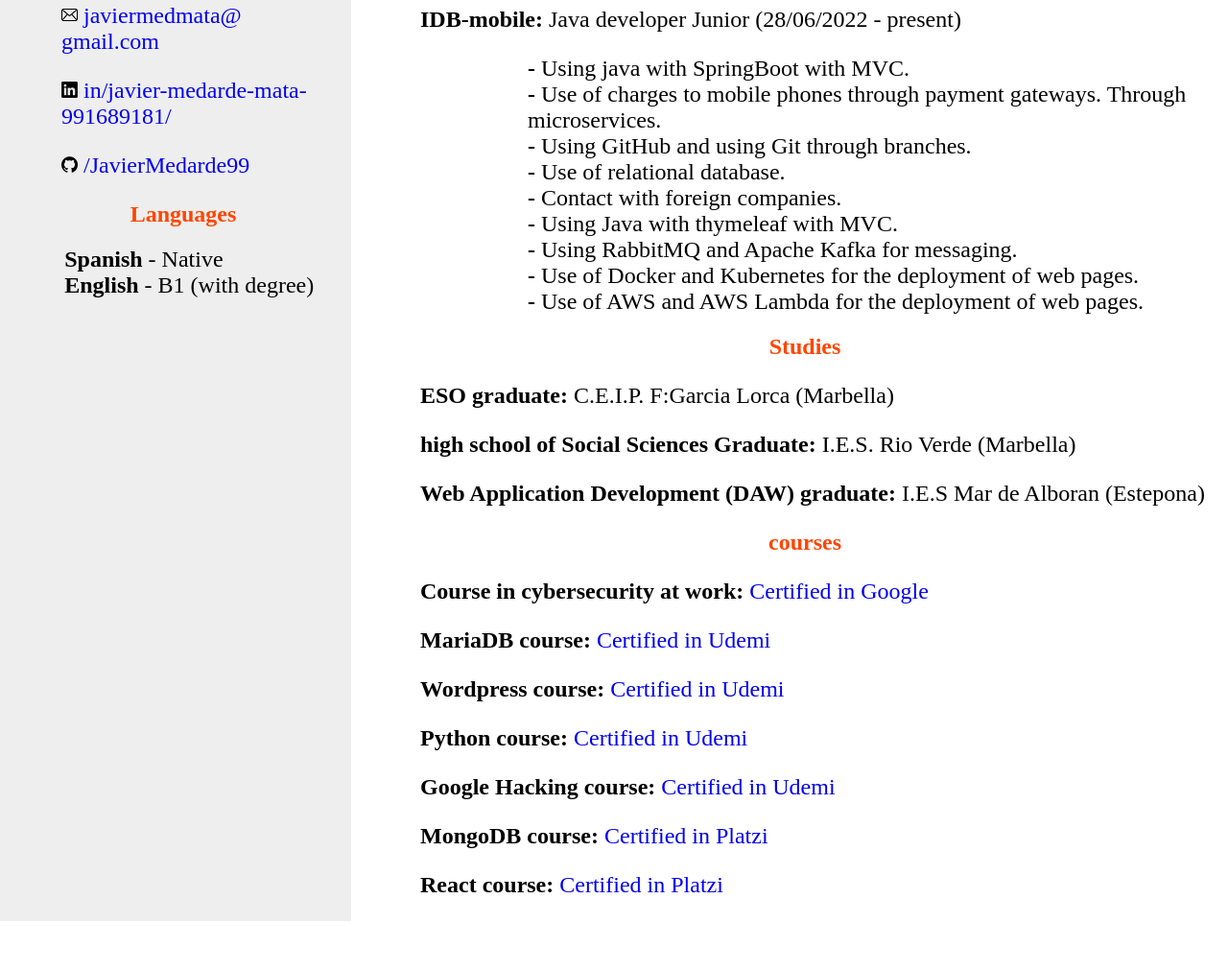
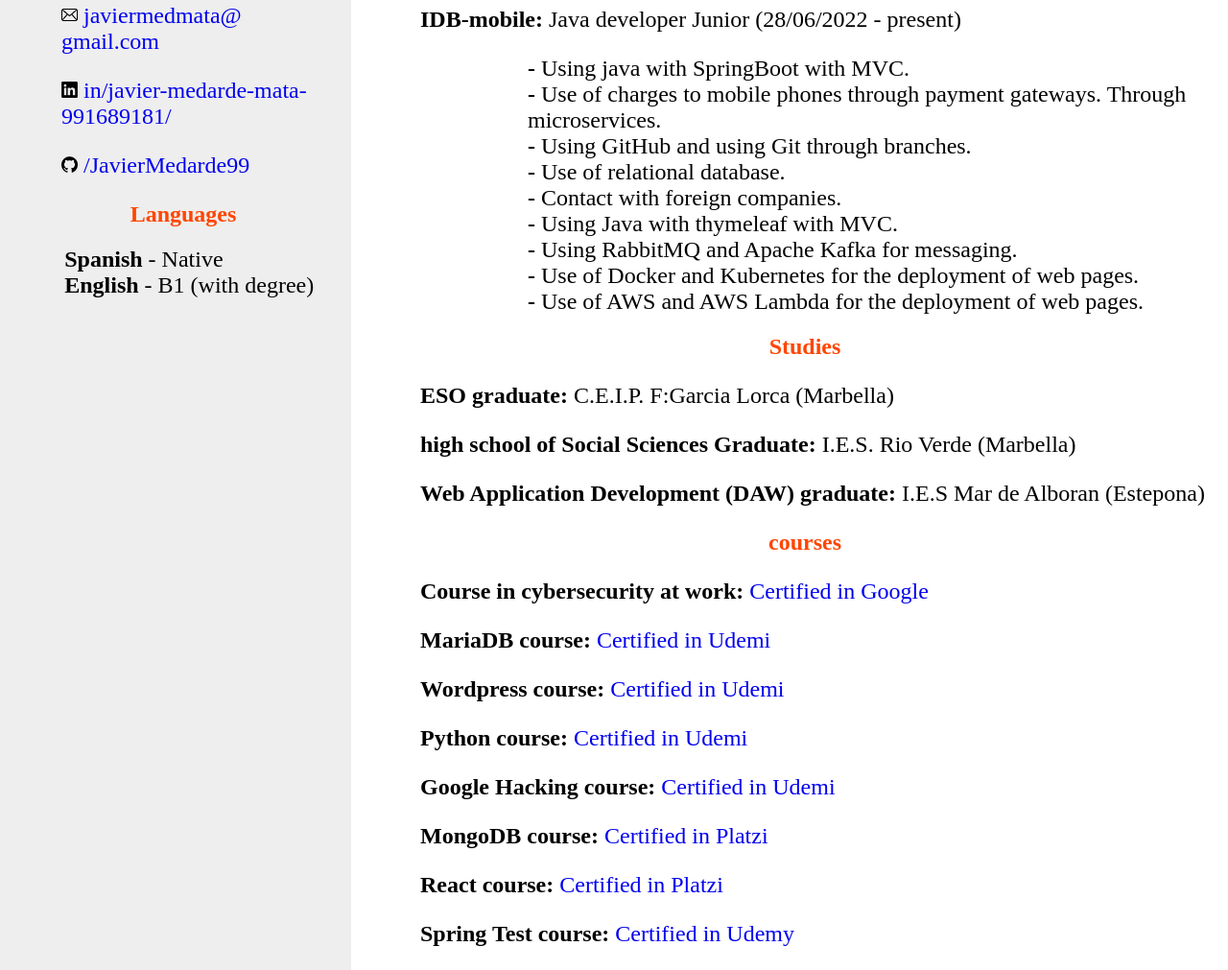
Before and after one commit to JavierMedarde99/JavierMedarde99.github.io, a plain HTML site: page index.html in a window 1280 px wide. Shown: the part 670-1681 px from the top of the page at 96% size. Before the commit the page ends 1630 px from the top, so only its background shows below. Drawn offline with Linux system fonts and the light colour scheme.

Commit message:
new course

```diff
--- a/index.html
+++ b/index.html
@@ -90,6 +90,7 @@
                     <li><p><strong>Google Hacking course: </strong><a href="https://drive.google.com/file/d/1iGq9P2Rf2nD0R10HdvLyMfOJqYtYbJkm/view?usp=sharing">Certified in Udemi</a></p></li>
                     <li><p><strong>MongoDB course: </strong><a href="https://drive.google.com/file/d/1GyViCy7Men4pjPIcCSHMgZqeniozjHOR/view?usp=sharing">Certified in Platzi</a></p></li>
                     <li><p><strong>React course: </strong><a href="https://drive.google.com/file/d/1cPOp3So9ji4ezOWsMpI0BIbG58UaR6Al/view?usp=sharing">Certified in Platzi</a></p></li>
+                    <li><p><strong>Spring Test course: </strong><a href="https://drive.google.com/file/d/1HAuGXAN3x-3hqFor722IntGpYwsZGe-u/view?usp=sharing">Certified in Udemy</a></p></li>
                 </ul>
             </article>
 
```
